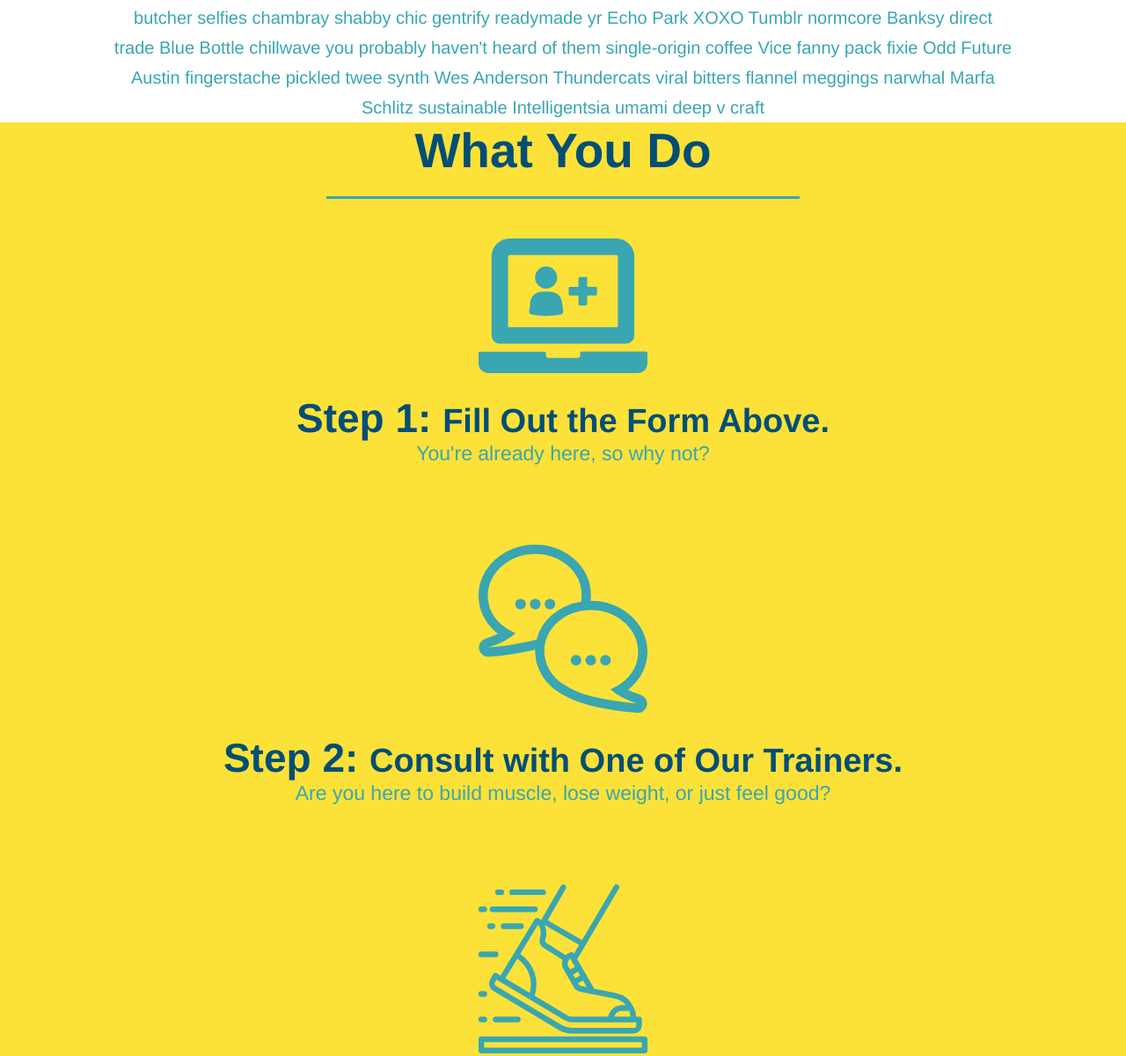
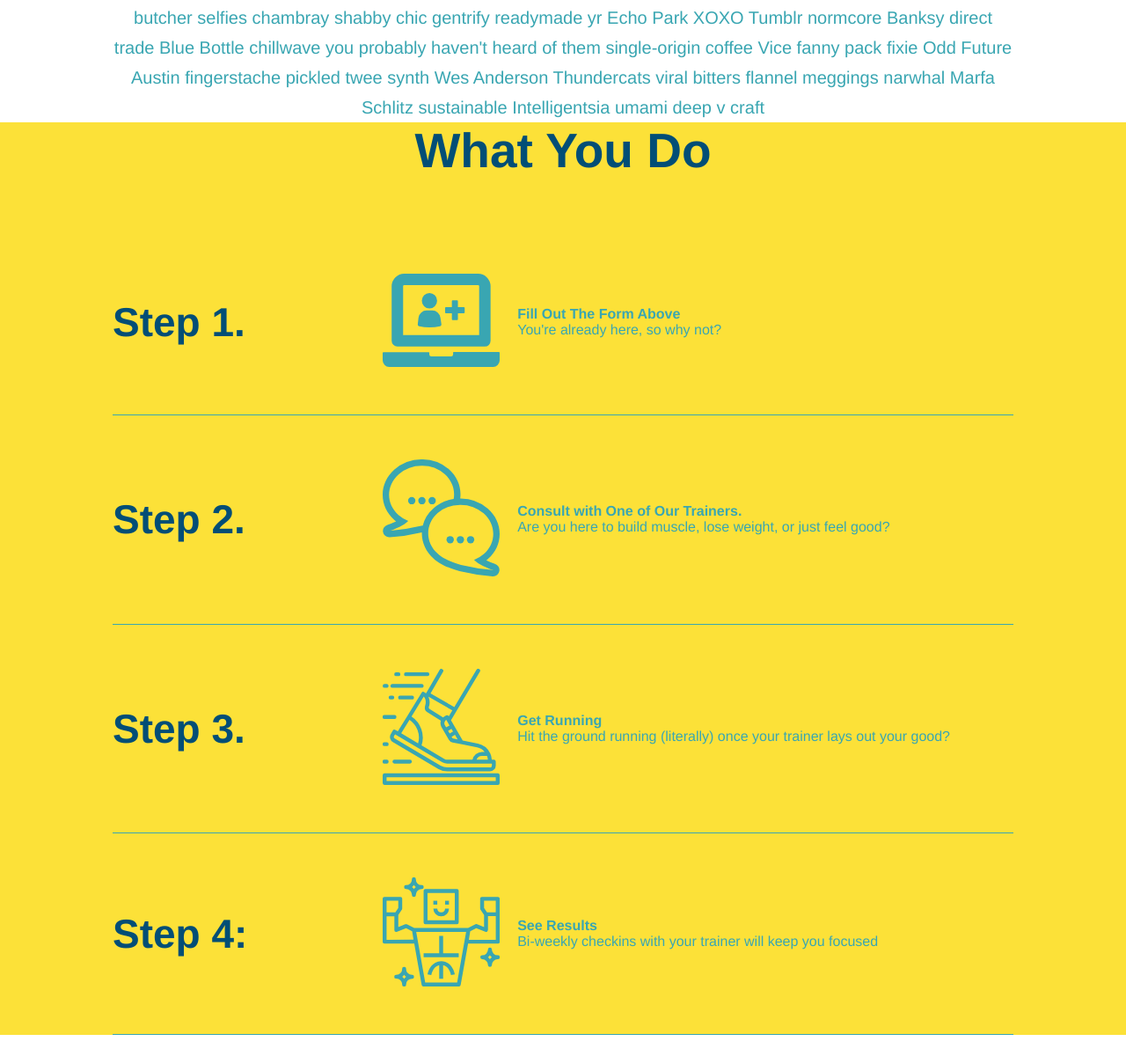
Before and after one commit to PeterwMcClelland/run-buddy, a plain HTML site: page index.html in a window 1280 px wide. Shown: the part 846-2046 px from the top of the page at 88% size. Drawn offline with Linux system fonts and the light colour scheme.

Commit message:
add flexbox to the steps

```diff
--- a/assets/CSS/style.css
+++ b/assets/CSS/style.css
@@ -129,10 +129,8 @@ footer a {
   padding: 10px 20px;
   font-size: 16px;
 }
-.intro {
+.intro p {
   text-align: center;
-}
-.intro p {
   line-height: 1.7;
   color: #39a6b2;
   width: 80%;
@@ -140,15 +138,15 @@ footer a {
   margin: 0 auto;
 }
 .steps {
-  text-align: center;
   background: #fce138;
 }
 .section-title {
+  padding-bottom: 20px;
+  text-align: center;
+  margin: 0 auto 35px auto;
+  width: 50%;
   font-size: 55px;
   color: #024e76;
-  margin-bottom: 35px;
-  padding: 0 100px 20px 100px;
-  display: inline-block;
   border-bottom: 3px solid;
 }
 .primary-border {
@@ -157,28 +155,47 @@ footer a {
 .secondary-border {
   border-color: #39a6b2;
 }
-.steps div {
-  margin-bottom: 80px;
+.step {
+  margin: 50px auto;
+  padding-bottom: 50px;
+  width: 80%;
+  border-bottom: 1px solid #39a6b2;
+  display: flex;
+  flex-wrap: wrap;
+  align-items: center;
+  justify-content: space-between;
 }
-.steps img {
-  width: 15%;
-  margin: 10px 0;
+.step-img {
+  flex: 1 12%;
+  margin-right: 20px;
 }
-.steps h3 {
+.step-text {
+  flex: 12;
+}
+.step-info {
+  display: flex;
+  flex-wrap: wrap;
+  align-items: center;
+  flex: 2 70%;
+}
+.step-img img {
+  max-width: 100%;
+}
+.step h3 {
+  flex: 1 30%;
   color: #024e76;
   font-size: 46px;
-  margin-top: 10px;
 }
-.steps p {
+.steps-text p {
   color: #39a6b2;
-  font-size: 23px;
+  font-size: 18px;
 }
-.steps span {
-  font-size: 38px;
+.steps-text h4 {
+  font-size: 26px;
+  line-height: 1.5;
+  color: #024e76;
 }
-.trainers {
-  text-align: center;
-}
+
 .trainer {
   overflow: auto;
   width: 900px;
@@ -216,7 +233,6 @@ footer a {
 }
 /* REACH OUT STYLES START */
 .contact {
-  text-align: center;
   background: #024e76;
 }
 .contact h2 {
@@ -248,4 +264,7 @@ footer a {
 .contact-info a {
   color: #fce138;
 }
+.flex-row {
+  display: flex;
+}
 /* REACH OUT STYLES END */
--- a/index.html
+++ b/index.html
@@ -75,37 +75,69 @@
         <!-- What We Do -->
         <section id="what-we-do" class="intro">
             <h2 class="section-title primary-border">What We do</h2>
+        <div class="flex-row">
             <p>
                 butcher selfies chambray shabby chic gentrify readymade yr Echo Park XOXO Tumblr normcore Banksy direct trade Blue Bottle chillwave you probably haven't heard of them single-origin coffee Vice fanny pack fixie Odd Future Austin fingerstache pickled twee synth Wes Anderson Thundercats viral bitters flannel meggings narwhal Marfa Schlitz sustainable Intelligentsia umami deep v craft
             </p>
+        </div>
         </section>
 
         <!-- "what you do" section -->
         <section id="what-you-do" class="steps">
-            <h2 class="section-title secondary-border">What You Do</h2>
-
-            <div>
+            <div class="flex-row">
+            <h2 class="section-title primary-border">What You Do
+            </h2>
+            </div>
+            <div class="step">
+                <h3>Step 1.</h3>
+                <div class="step-info">
+                    <div class="step-img">
                         <img src="./assets/images/step-1.svg" alt="" />
-                <h3>Step 1: <span>Fill Out the Form Above.</span></h3>
+                    </div>
+                    <div class="step-text">
+                        <h4>Fill Out The Form Above</h4>
                         <p>You're already here, so why not?</p>
                     </div>
+                </div>
+            </div>
 
-            <div>
+            <div class="step">
+                <h3>Step 2.</h3>
+                <div class="step-info">
+                    <div class="step-img">
                         <img src="./assets/images/step-2.svg" alt="" />
-                <h3>Step 2: <span>Consult with One of Our Trainers.</span></h3>
+                    </div>
+                <div class="step-text">
+                <h4>Consult with One of Our Trainers.</h4>
                 <p>Are you here to build muscle, lose weight, or just feel good?</p>
                     </div>
+                </div>
+            </div>
 
-            <div>
+            <div class="step">
+                <h3>Step 3.</h3>
+                <div class="step-info">
+                    <div class="step-img">
                         <img src="./assets/images/step-3.svg" alt="" />
-                <h3>Step 3: <span>Get Running.</span></h3>
+                    </div>
+                    <div class="step-text">
+                    <h4>Get Running</h4>
                     <p>Hit the ground running (literally) once your trainer lays out your good?</p>
                     </div>
+                </div>
+            </div>
 
-            <div>
+            <div class="step">
+                <h3>Step 4:</h3>
+                <div class="step-info">
+                    <div class="step-img">
                         <img src="./assets/images/step-4.svg" alt="" />
-                <h3>Step 4: <span>See Results.</span></h3>
+                    </div>
+                    <div class="step-text">
+                    <h4>See Results</h4>
                 <p>Bi-weekly checkins with your trainer will keep you focused</p>
+                    </div>
+                </div>
             </div>
         </section>
 
```
Lines whose indentation alone changed are shown as unchanged.
